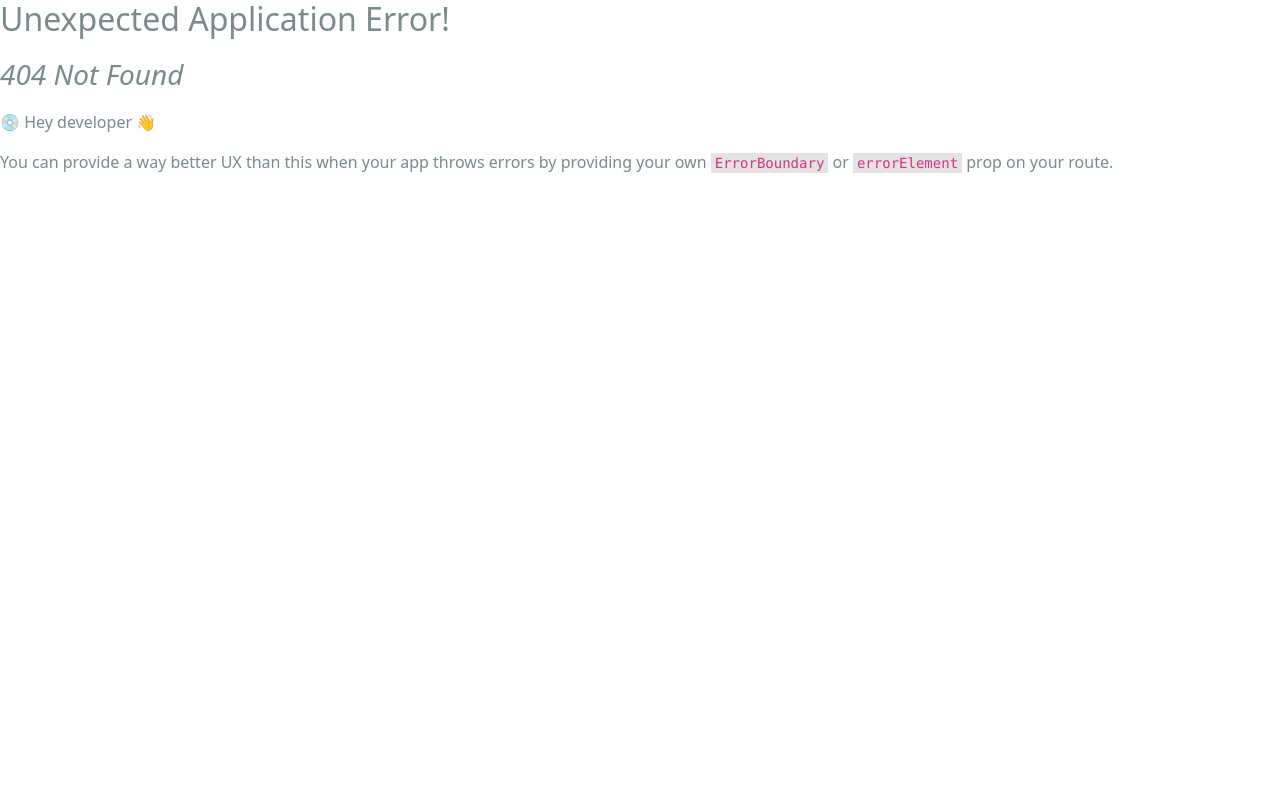
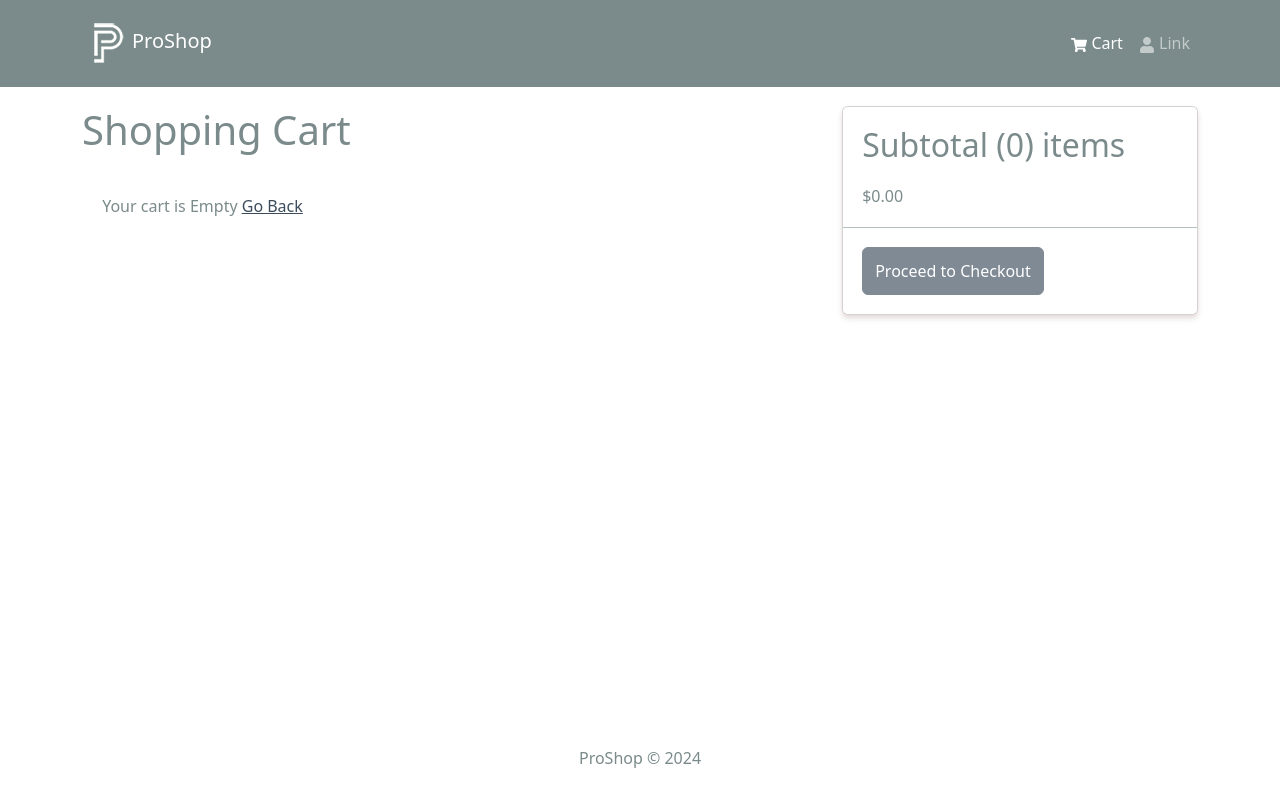
Before and after one commit to kpaccess/proshop-v2, a React (Vite) app in the folder frontend/: page /cart in a window 1280 px wide. Before the commit this address had no page. Shown: the top 802 px of the page. Built offline with nearby package versions, Linux system fonts and the light colour scheme.

Commit message:
cart screen

```diff
--- /dev/null
+++ b/frontend/src/app/hooks.ts
@@ -0,0 +1,5 @@
+import { TypedUseSelectorHook, useDispatch, useSelector } from "react-redux";
+import type { RootState, AppDispatch } from "./store";
+
+export const useAppDispatch = () => useDispatch<AppDispatch>();
+export const useAppSelector: TypedUseSelectorHook<RootState> = useSelector;
--- a/frontend/src/store.ts
+++ b/frontend/src/app/store.ts
@@ -1,6 +1,6 @@
 import { configureStore } from "@reduxjs/toolkit";
-import { apiSlice } from "./slices/apiSlice";
-import cartSliceReducer from "./slices/cartSlice";
+import { apiSlice } from "../slices/apiSlice";
+import cartSliceReducer from "../slices/cartSlice";
 
 export const store = configureStore({
   reducer: {
--- a/frontend/src/components/Header.tsx
+++ b/frontend/src/components/Header.tsx
@@ -6,7 +6,6 @@ import { useSelector } from "react-redux";
 
 const Header = () => {
   const { cartItems } = useSelector((state) => state.cart);
-  console.log(cartItems);
   return (
     <header>
       <Navbar bg="dark" variant="dark" expand="md" collapseOnSelect>
--- a/frontend/src/main.tsx
+++ b/frontend/src/main.tsx
@@ -13,13 +13,15 @@ import "./assets/styles/bootstrap.custom.css";
 import "./assets/styles/index.css";
 import HomeScreen from "./screens/HomeScreen.tsx";
 import ProductScreen from "./screens/ProductScreen.tsx";
-import { store } from "./store.ts";
+import CartScreen from "./screens/CartScreen.tsx";
+import { store } from "./app/store.ts";
 
 const router = createBrowserRouter(
   createRoutesFromElements(
     <Route path="/" element={<App />}>
       <Route index={true} path="/" element={<HomeScreen />} />
       <Route path="/product/:id" element={<ProductScreen />} />
+      <Route path="/cart" element={<CartScreen />} />
     </Route>
   )
 );
--- /dev/null
+++ b/frontend/src/screens/CartScreen.tsx
@@ -0,0 +1,111 @@
+import { Link, useNavigate } from "react-router-dom";
+import { useAppDispatch, useAppSelector } from "../app/hooks";
+import {
+  Row,
+  Col,
+  ListGroup,
+  Image,
+  Form,
+  Button,
+  Card,
+} from "react-bootstrap";
+import { FaTrash } from "react-icons/fa";
+import Message from "../components/Message";
+import { addToCart } from "../slices/cartSlice";
+
+const CartScreen = () => {
+  const navigate = useNavigate();
+  const dispatch = useAppDispatch();
+
+  const cart = useAppSelector((state) => state.cart);
+
+  const { cartItems } = cart;
+
+  const addToCartHandler = async (product, qty) => {
+    dispatch(addToCart({ ...product, qty }));
+  };
+
+  return (
+    <Row>
+      <Col md={8}>
+        <h1 style={{ marginBottom: "20px" }}>Shopping Cart</h1>
+        {cartItems.length === 0 ? (
+          <Message variant="">
+            Your cart is Empty <Link to="/">Go Back</Link>
+          </Message>
+        ) : (
+          <ListGroup variant="flush">
+            {cartItems.map((item) => (
+              <ListGroup.Item key={item._id}>
+                <Row>
+                  <Col md={2}>
+                    <Image src={item.image} alt={item.name} fluid rounded />
+                  </Col>
+                  <Col md={3}>
+                    <Link to={`/product/${item._id}`}>{item.name}</Link>
+                  </Col>
+                  <Col md={2}>${item.price}</Col>
+                  <Col md={2}>
+                    <Form.Control
+                      as="select"
+                      value={item.qty}
+                      onChange={(e) =>
+                        addToCartHandler(item, Number(e.target.value))
+                      }
+                    >
+                      {[...Array(item?.countInStock).keys()].map((x) => (
+                        <option key={x + 1} value={x + 1}>
+                          {x + 1}
+                        </option>
+                      ))}
+                    </Form.Control>
+                  </Col>
+                  <Col md={2}>
+                    <Button type="button" variant="light">
+                      <FaTrash />
+                    </Button>
+                  </Col>
+                </Row>
+              </ListGroup.Item>
+            ))}
+          </ListGroup>
+        )}
+      </Col>
+      <Col md={4}>
+        <Card>
+          <ListGroup variant="flush">
+            <ListGroup.Item>
+              <h2>
+                Subtotal (
+                {cartItems.reduce(
+                  (acc: number, item: { qty: number }) => acc + item.qty,
+                  0
+                )}
+                ) items
+              </h2>
+              $
+              {cartItems
+                .reduce(
+                  (acc: number, item: { qty: number; price: number }) =>
+                    acc + item.qty * item.price,
+                  0
+                )
+                .toFixed(2)}
+            </ListGroup.Item>
+            <ListGroup.Item>
+              <Button
+                type="button"
+                className="btn-block"
+                disabled={cartItems.length === 0}
+              >
+                Proceed to Checkout
+              </Button>
+            </ListGroup.Item>
+          </ListGroup>
+        </Card>
+      </Col>
+    </Row>
+  );
+};
+
+export default CartScreen;
```
